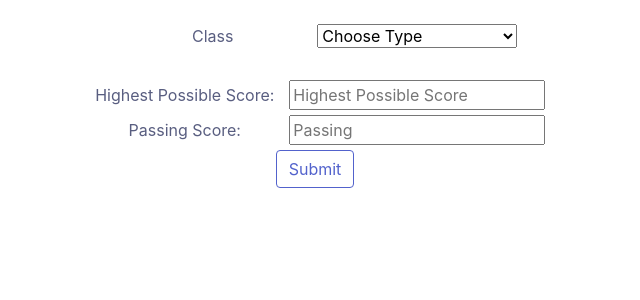
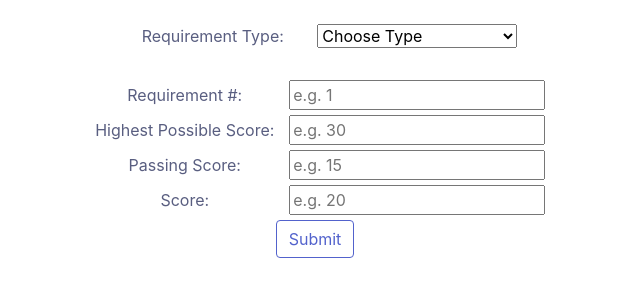
Before and after one commit to paolo-ortiz/CS122-Project, a PHP site: page /add_req.php in a window 1280 px wide. Shown: the part 56-356 px from the top of the page, without its empty margins (325-965 px from the left). Run offline with PHP 8.4, Linux system fonts and the light colour scheme.

Commit message:
Add files via upload

```diff
--- a/add_req.php
+++ b/add_req.php
@@ -1,3 +1,41 @@
+<?php
+
+	//connect to database
+	include('config/db_connect.php');
+
+	$errors = array('subject'=>'', 'section'=>'');
+
+	if(isset($_POST['submit'])) {
+
+		$requirementID = htmlspecialchars($_POST['requirementID']);
+		$requirementType = htmlspecialchars($_POST['requirementType']);
+		$requirementHPS = htmlspecialchars($_POST['requirementHPS']);
+		$requirementPassing = htmlspecialchars($_POST['requirementPassing']);
+		$requirementScore = htmlspecialchars($_POST['requirementScore']);
+
+		//save data
+		$requirementID = mysqli_real_escape_string($conn, $_POST['requirementID']);
+		$requirementType = mysqli_real_escape_string($conn, $_POST['requirementType']);
+		$requirementHPS = mysqli_real_escape_string($conn, $_POST['requirementHPS']);
+		$requirementPassing = mysqli_real_escape_string($conn, $_POST['requirementPassing']);
+		$requirementScore = mysqli_real_escape_string($conn, $_POST['requirementScore']);
+
+		//create sql
+		$sql = "INSERT INTO grades(requirementID,requirementType,requirementHPS,requirementPassing,requirementScore) VALUES ('$requirementID', '$requirementType', '$requirementHPS', '$requirementPassing', '$requirementScore')";
+
+		//save to db and check
+		if(mysqli_query($conn, $sql)) {
+				//success
+				//redirect
+			header('Location: view_grades.php');
+			} else {
+				echo 'query error: ' . mysqli_error($conn);
+			}
+	}
+
+
+ ?>
+
 <!DOCTYPE html>
 <head>
 	<title>INPUT SCREEN 7</title>
@@ -28,26 +66,41 @@
 	<br>
         <div class="container" style="text-align:center">
 
-				<form action=view_grades.php method=POST>
-                <label style="color:#595E80;">Class</label>
-					<select style="width:200px" name=req_type class="browser-default">
+				<!-- FORM TO SEND DATA -->
+				<form action="add_req.php" method="POST">
+	                <label style="color:#595E80;">Requirement Type:</label>
+						<select style="width:200px" name="requirementType" class="browser-default">
 							<option value="" disabled selected>Choose Type</option>
-						<option name="req_type" value=Homework>Homework</option>
-						<option name="req_type" value=Quiz>Exam</option>
-						<option name="req_type" value=Exam>Quiz</option>
+							<option name="requirementType" value="Homework">Homework</option>
+							<option name="requirementType" value="Quiz">Exam</option>
+							<option name="requirementType" value="Exam">Quiz</option>
 						</select>
 	       			 </div>
 	        		 <br>
+
 	       			 <div class="container" style="text-align:center;color:#595E80;">
-                <label for=hpscore>Highest Possible Score:</label>
-                <input type=number placeholder='Highest Possible Score' name=hpscore required>
+
+	       			 	<label>Requirement #:</label>
+		                <input type="number" placeholder='e.g. 1' name="requirementHPS" required>
 		                <br>
-                <label for=teacher_pw>Passing Score: </label>
-                <input type=number placeholder='Passing' name=passing_score required>
+
+		                <label>Highest Possible Score:</label>
+		                <input type="number" placeholder='e.g. 30' name="requirementHPS" required>
 		                <br>
-                <button class="btn btn-outline-light my-2 my-sm-0" style="border-color:#5262CC; color:#5262CC;" type="submit">Submit</button>
+
+		                <label>Passing Score: </label>
+		                <input type=number placeholder='e.g. 15' name="requirementPassing" required>
+		                <br>
+
+		                <label>Score:</label>
+		                <input type="number" placeholder='e.g. 20' name="requirementScore" required>
+		                <br>
+
+		                <input type="submit" name="submit" value="Submit" class="btn btn-outline-light my-2 my-sm-0" style="border-color:#5262CC; color:#5262CC;">
 
 	        		</div>
 	        		</ul>
+   				 </form>
+    <!-- END FORM TO SEND DATA -->
     </nav>
 </body>
```
Also changed, not shown: view_grades.php (+12 -29 lines). Lines whose indentation alone changed are shown as unchanged.
